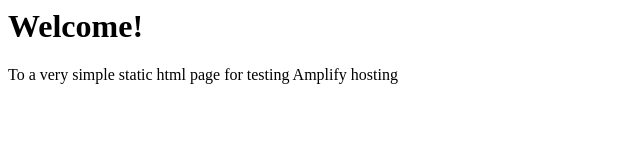
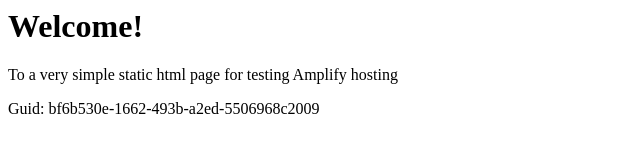
Before and after one commit to aws-aemilia-pdx/Github-PR-Commit-Integration-Test-DoNotTouch-GitHubAutoBuildPrPreviewCanaryTest-v1-beta-us-west-2, a website: page src/index.html in a window 1280 px wide. Shown: the whole page, without its empty margins (0-640 px from the left). Drawn offline with Linux system fonts and the light colour scheme.

Commit message:
commit from integ tests

```diff
--- a/src/index.html
+++ b/src/index.html
@@ -1,3 +1,5 @@
+
+
 <html lang="en">
 
 <head>
@@ -10,6 +12,6 @@
 <body>
     <h1>Welcome!</h1>
     <p>To a very simple static html page for testing Amplify hosting</p>
-</body>
+    <p>Guid: bf6b530e-1662-493b-a2ed-5506968c2009</p></body>
 
 </html>
```
